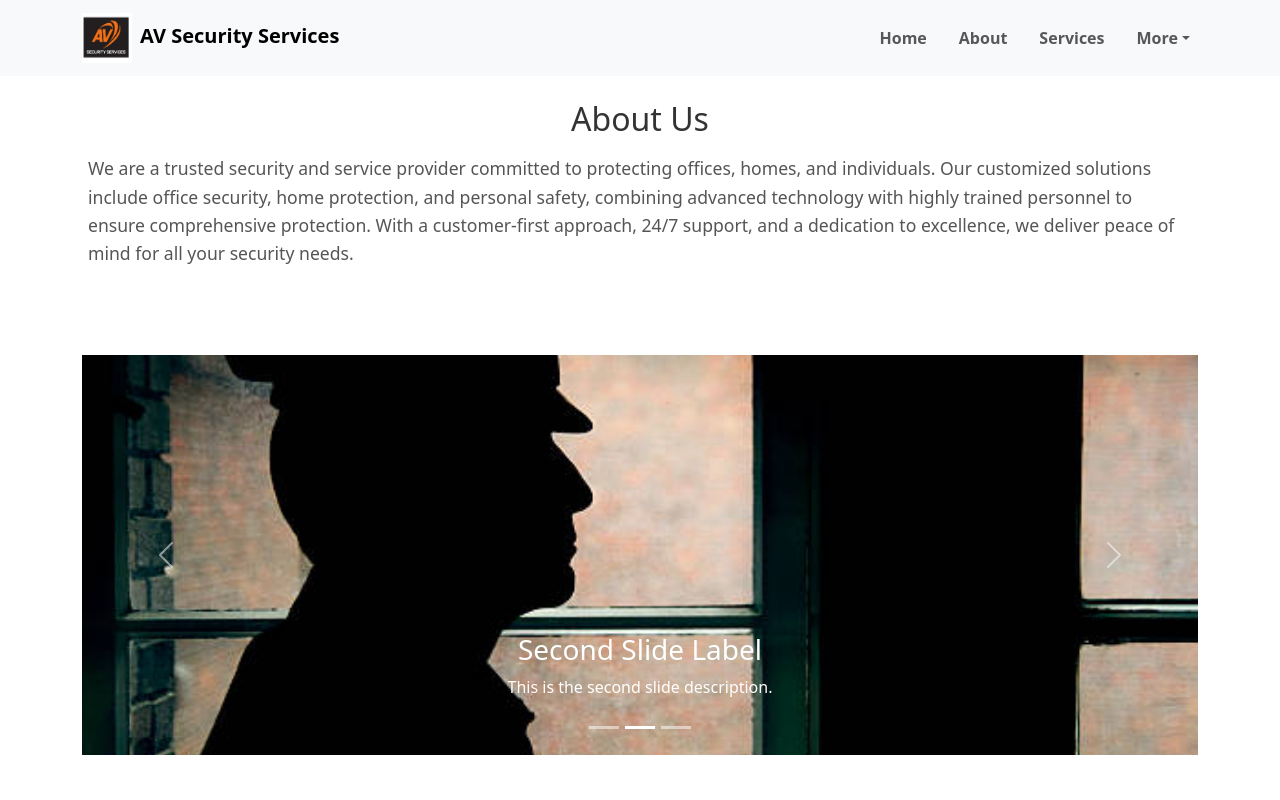
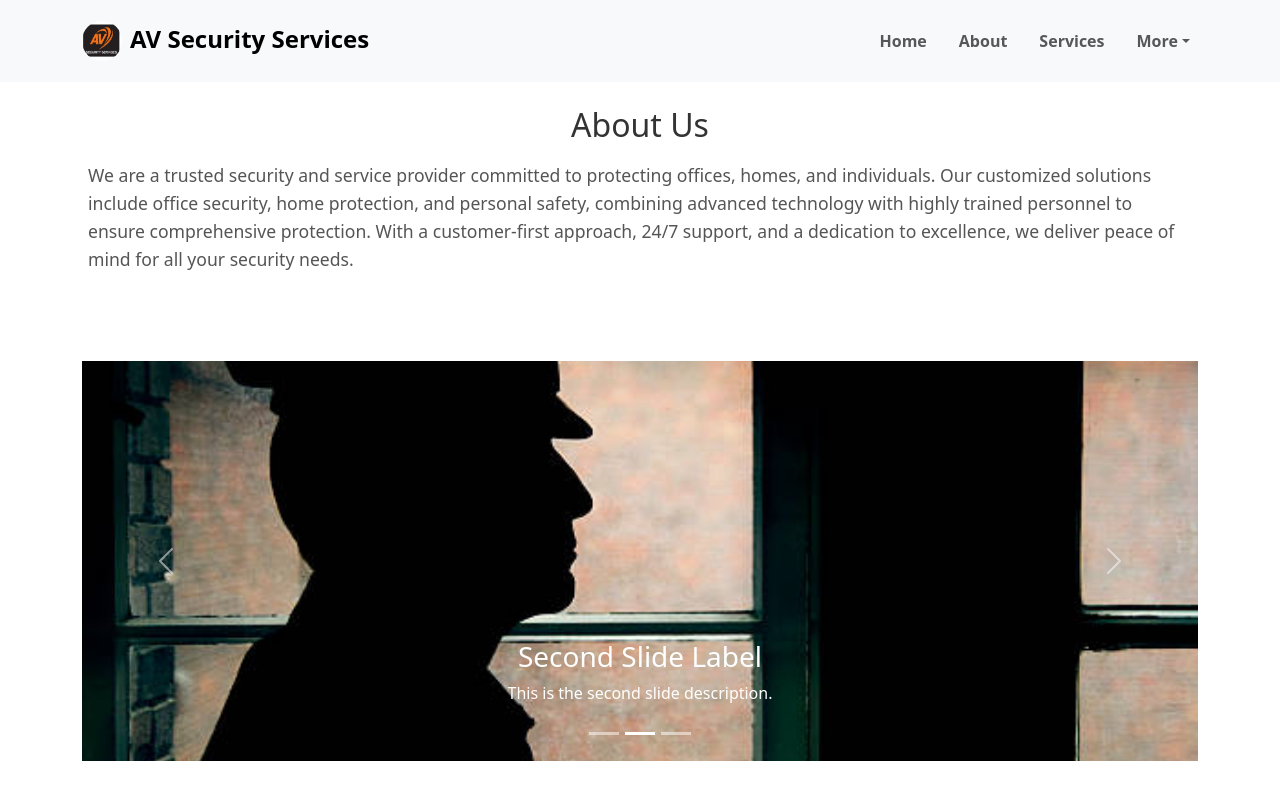
Before and after one commit to nithin006/security_web_app, a React (Create React App) app: page / in a window 1280 px wide. Shown: the top 800 px of the page. Built offline with nearby package versions, Linux system fonts and the light colour scheme.

Commit message:
added icon and changed header

```diff
--- a/public/index.html
+++ b/public/index.html
@@ -2,7 +2,7 @@
 <html lang="en">
   <head>
     <meta charset="utf-8" />
-    <link rel="icon" href="../AVicon.jpeg" />
+    <link rel="icon" href="../avlogo.jpeg" />
     <meta name="viewport" content="width=device-width, initial-scale=1" />
     <meta name="theme-color" content="#000000" />
     <meta
--- a/src/components/Header.js
+++ b/src/components/Header.js
@@ -1,30 +1,29 @@
 import React from 'react';
 import { Navbar, Nav, NavDropdown, Container } from 'react-bootstrap';
 
-
 function Header() {
   return (
-    <Navbar bg="light" expand="lg" >
+    <Navbar bg="light" expand="lg" className="p-3">
       <Container>
-        <Navbar.Brand href="#home" style={{ fontWeight: "bold" }}>
+        <Navbar.Brand href="#home" style={{ fontWeight: "bold", fontSize: "1.5rem" }}>
           <img
             src="../AVicon.jpeg" // Adjust the path if necessary
             alt="Icon"
-            width="50" // Set width to desired size
-            height="50" // Set height to desired size
+            width="40" // Adjusted for mobile-friendliness
+            height="40"
             className="me-2"
-            // style={{ borderRadius: "50%" }}
+            style={{ borderRadius: "50%" }}
           />
           AV Security Services
         </Navbar.Brand>
         <Navbar.Toggle aria-controls="basic-navbar-nav" />
         <Navbar.Collapse id="basic-navbar-nav">
-          <Nav className="ms-auto"> {/* Aligned to the left */}
-            <Nav.Link href="../ImageCarousel" className="ms-3" style={{ fontWeight: "bold" }}>Home</Nav.Link>
-            <Nav.Link href="#AboutUs" className="ms-3" style={{ fontWeight: "bold" }}>About</Nav.Link>
-            <Nav.Link href="#services" className="ms-3" style={{ fontWeight: "bold" }}>Services</Nav.Link>
-            <NavDropdown title="More" id="basic-nav-dropdown" className="ms-3" style={{ fontWeight: "bold" }}>
-              <NavDropdown.Item href="#contact" >Contact</NavDropdown.Item>
+          <Nav className="ms-auto text-center text-lg-start"> {/* Centered on mobile */}
+            <Nav.Link href="../ImageCarousel" className="ms-lg-3 my-1" style={{ fontWeight: "bold" }}>Home</Nav.Link>
+            <Nav.Link href="#AboutUs" className="ms-lg-3 my-1" style={{ fontWeight: "bold" }}>About</Nav.Link>
+            <Nav.Link href="#services" className="ms-lg-3 my-1" style={{ fontWeight: "bold" }}>Services</Nav.Link>
+            <NavDropdown title="More" id="basic-nav-dropdown" className="ms-lg-3 my-1" style={{ fontWeight: "bold" }}>
+              <NavDropdown.Item href="#contact">Contact</NavDropdown.Item>
               <NavDropdown.Item href="#blog">Blog</NavDropdown.Item>
               <NavDropdown.Divider />
               <NavDropdown.Item href="#faq">FAQ</NavDropdown.Item>
```
Also changed, not shown: public/avlogo.jpeg (added).
